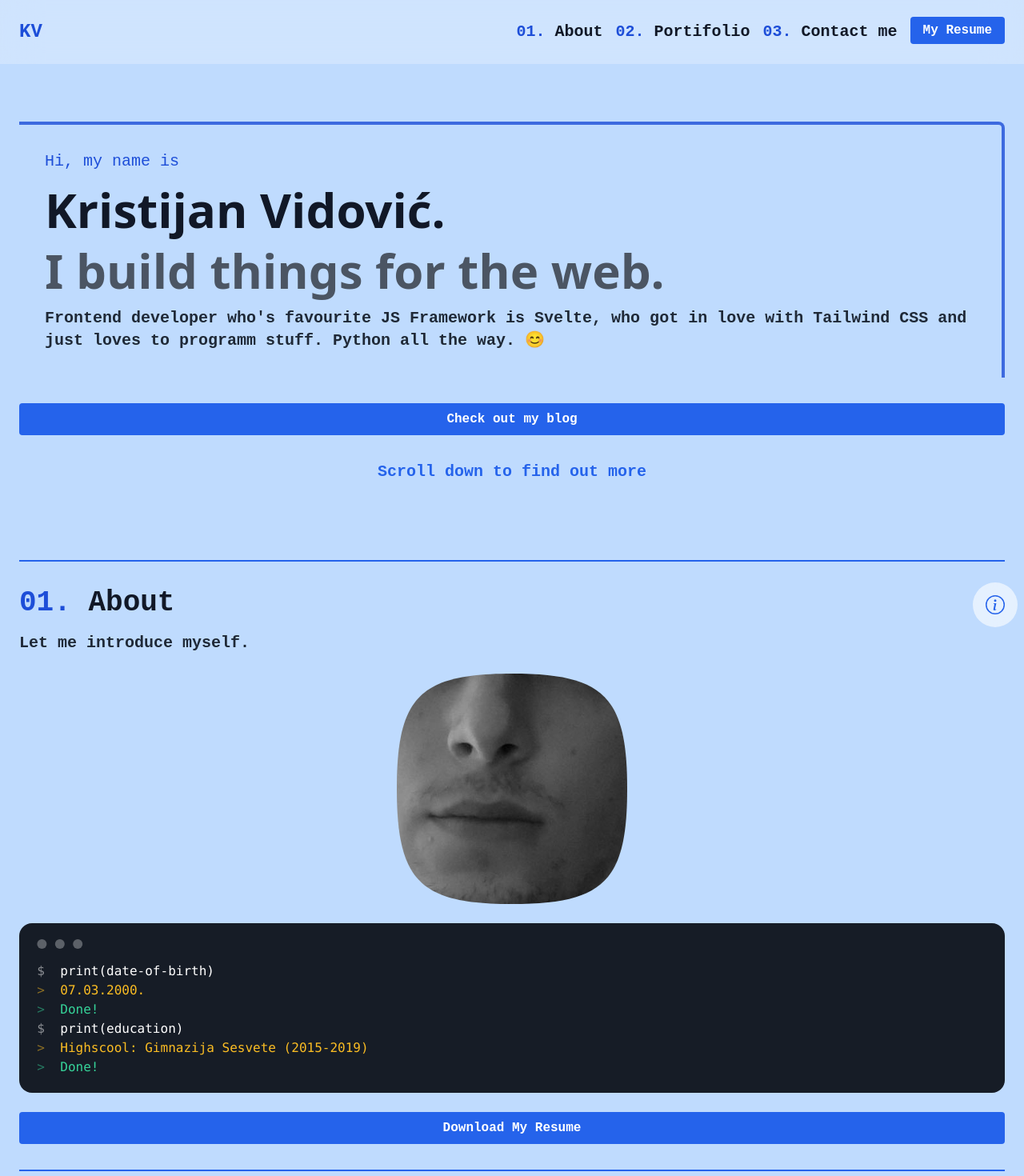
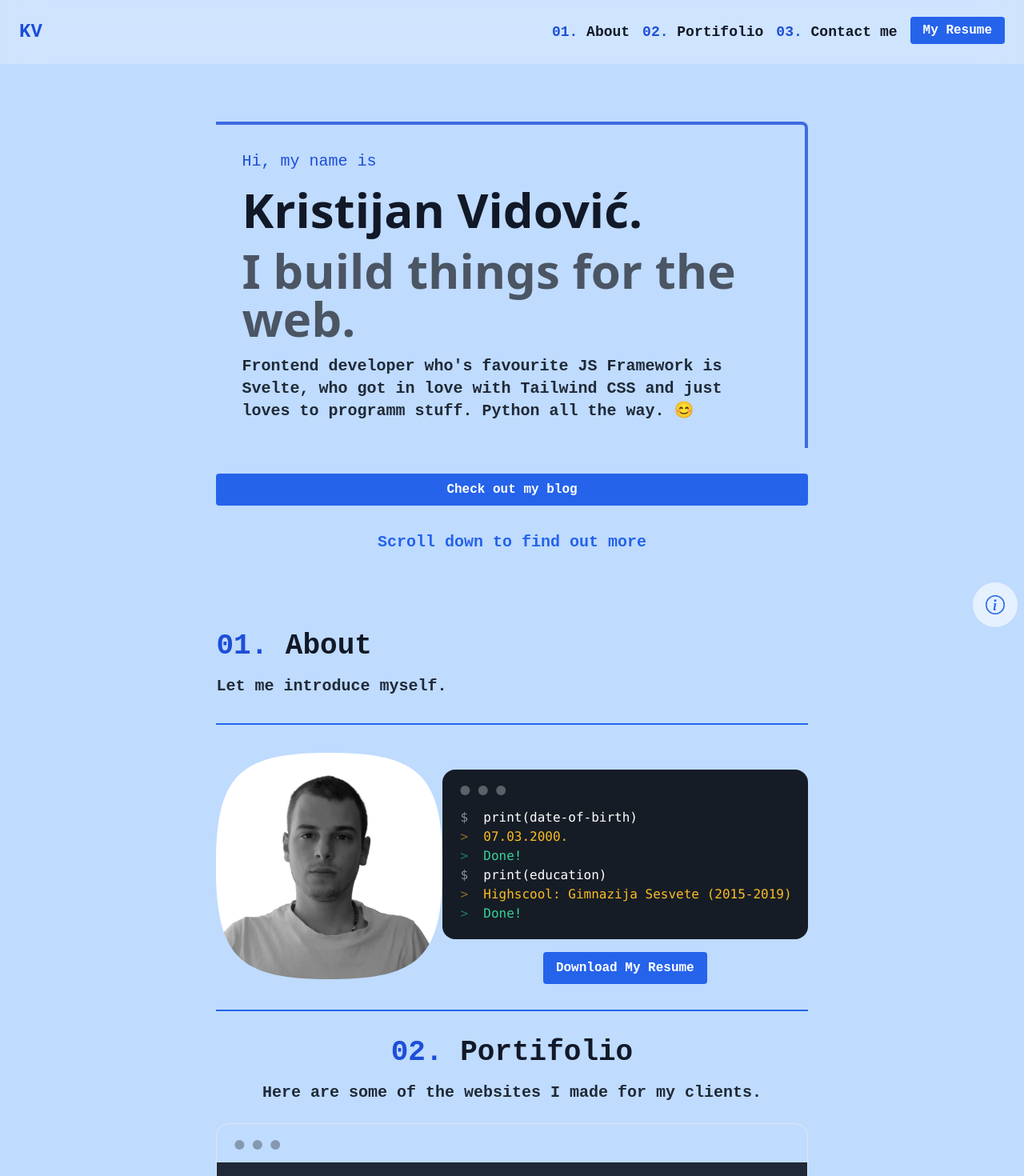
Before and after one commit to Kristijan007v/app, a Next.js app: page / in a window 1280 px wide. Shown: the top 1470 px of the page at 80% size. Built offline with nearby package versions, Linux system fonts and the light colour scheme.

Commit message:
Additional UI improvments

```diff
--- a/components/Sections/About/About.js
+++ b/components/Sections/About/About.js
@@ -30,13 +30,17 @@ export default function About() {
   };
 
   return (
-    <div id="about" className="border__default flex flex-col space-y-6">
+    <>
       <SectionHeading
         title="About"
         number={"01"}
         desciption={"Let me introduce myself."}
         align={"left"}
       />
+      <div
+        id="about"
+        className="border__default lg:flex-reverse flex flex-col space-y-6 lg:flex-row"
+      >
         <div className="relative h-72 w-full">
           <Image
             priority
@@ -47,6 +51,7 @@ export default function About() {
             objectFit="cover"
           />
         </div>
+        <div className="flex flex-col items-center justify-center space-y-4">
           <div className="mockup-code bg-secondaryGray">
             <pre data-prefix="$">
               <code>print(date-of-birth)</code>
@@ -73,5 +78,7 @@ export default function About() {
             ariaLabel={"Download my resume"}
           />
         </div>
+      </div>
+    </>
   );
 }
--- a/styles/globals.css
+++ b/styles/globals.css
@@ -19,7 +19,7 @@ body {
 }
 
 .container {
-  @apply m-auto w-full;
+  @apply m-auto w-full md:w-5/6 lg:w-4/5 xl:w-3/5;
 }
 
 /* Custom styles */
@@ -57,7 +57,7 @@ body {
 
 /* Links */
 .link__default {
-  @apply text-base font-semibold text-lightGrayP hover:text-blue-600 hover:underline hover:underline-offset-8 dark:text-grayP md:text-lg lg:text-xl;
+  @apply text-base font-semibold text-lightGrayP hover:text-blue-600 hover:underline hover:underline-offset-8 dark:text-grayP md:text-lg;
 }
 
 .link__mobile {
```
Lines whose indentation alone changed are shown as unchanged.
